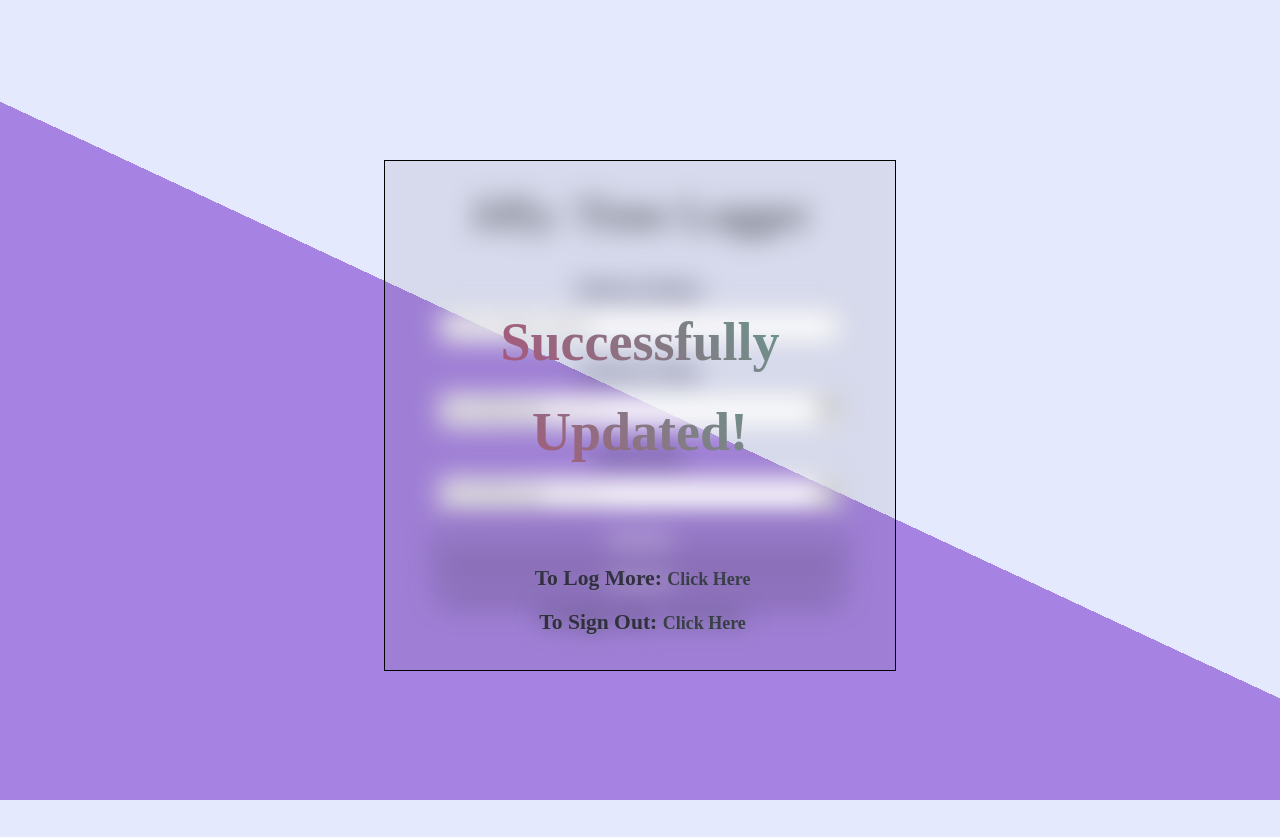
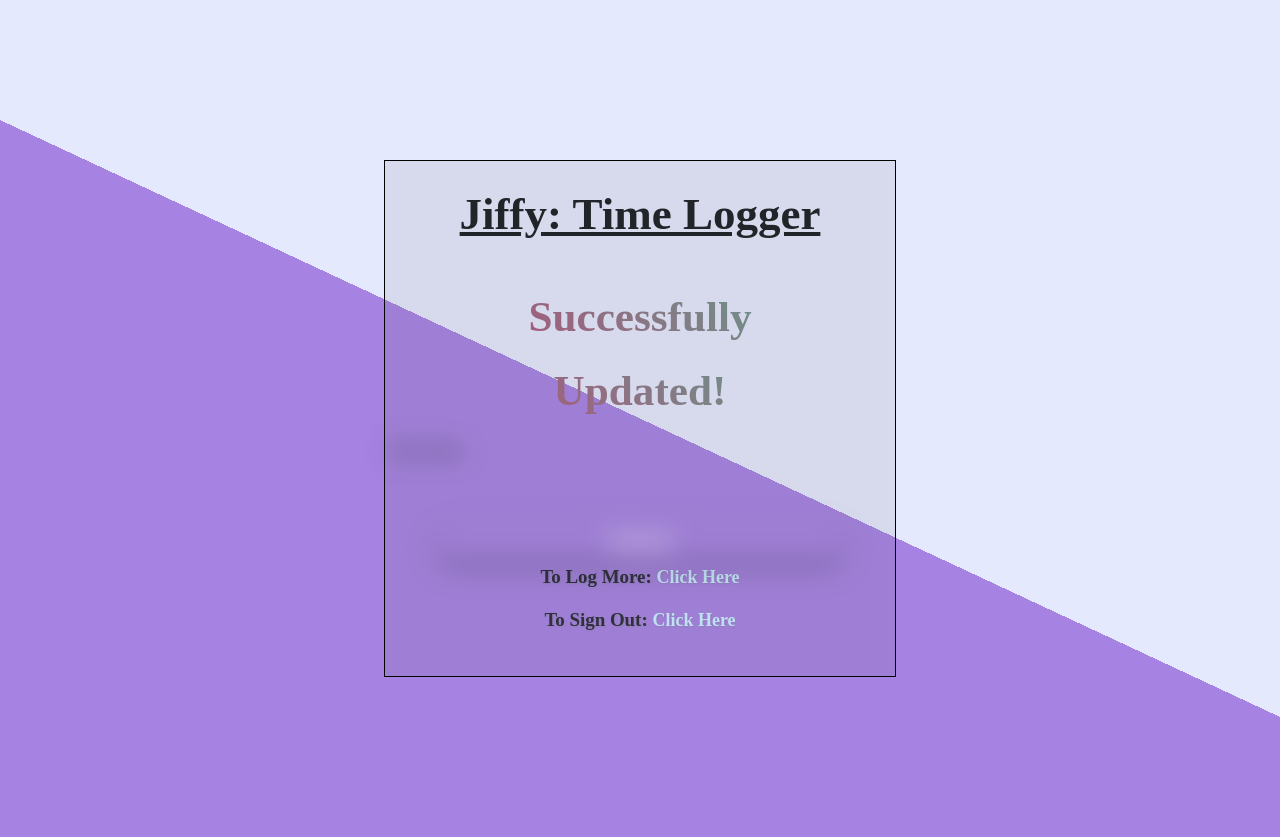
Before and after one commit to genteelmagpie/JiffyOnWeb, a website: page public/success.html in a window 1280 px wide. Before the commit the page ends 800 px from the top, so only its background shows below. Drawn offline with nearby package versions, Linux system fonts and the light colour scheme.

Commit message:
done with the changes. Fixed the layout

```diff
--- a/public/css/loggerStyle.css
+++ b/public/css/loggerStyle.css
@@ -92,14 +92,23 @@
     box-shadow: 0 8px 16px 0 rgba(0, 0, 0, 0.15), 0 6px 20px 0 rgba(0,0,0,0.19);
 }
 #loginButtons p{
+    /* text-align: center;
+    color: rgb(55, 55, 87); */
+
     text-align: center;
-    color: rgb(55, 55, 87);
+    font-weight: 600;
+    padding: 0;
+    margin: 0;
+    margin-bottom: 3%;
+    font-size: 1.05rem;
+    color: rgb(48, 48, 63);
+    text-shadow: 1px 1px 2px rgb(145, 125, 182);
 }
 #loginButtons p a{
-    color: rgb(207, 226, 236);
+    color: rgb(191, 225, 243);
     text-decoration: none;
 }
 #loginButtons p a:hover{
-    color: rgb(214, 235, 255);
+    color: rgb(224, 240, 255);
     text-decoration: underline;
 }
--- a/public/css/style.css
+++ b/public/css/style.css
@@ -31,9 +31,15 @@
 h1 {
   font-family: 'Times New Roman', Times, serif;
   font-size: 2.5rem;
+  font-weight: 600;
   color:aliceblue;
   text-align: center;
   margin-bottom: 10%;
+}
+
+.controlForm{
+  /* color: red; */
+  font-size: 1rem;
 }
 
 #passwordMatchError, #displayNameError{
@@ -141,11 +147,90 @@
 
 /* Write Media Queries here. */
 
-@media (min-resolution: 250dpi) {
+
+@media screen and (min-width: 101px) and (max-width: 600px) {
   /* CSS rules to apply to high-resolution mobile devices */
   .login-container {
 
     width: 60%;
+    min-width: fit-content;
+
+    }
+  h1 {
+    font-family: 'Times New Roman', Times, serif;
+    font-size: 1.1rem;
+    font-weight: 700;
+    color:aliceblue;
+    text-align: center;
+    margin-bottom: 10%;
+  }
+  .controlForm *{
+    font-size: 0.7rem;
+  }
+}
+
+
+@media screen and (min-width: 601px) and (max-width: 900px) {
+  /* CSS rules to apply to high-resolution mobile devices */
+  .login-container {
+
+    width: 60%;
+    min-width: fit-content;
+
+    }
+  h1 {
+    font-family: 'Times New Roman', Times, serif;
+    font-size: 1.5rem;
+    font-weight: 700;
+    color:aliceblue;
+    text-align: center;
+    margin-bottom: 10%;
+  }
+  .controlForm *{
+    font-size: 0.75rem;
+  }
+}
+
+@media screen and (min-width: 901px) and (max-width: 1600px) {
+  /* CSS rules to apply to high-resolution mobile devices */
+  .login-container {
+
+    width: 60%;
+    min-width: fit-content;
+
+    }
+  h1 {
+    font-family: 'Times New Roman', Times, serif;
+    font-size: 1.8rem;
+    font-weight: 700;
+    color:aliceblue;
+    text-align: center;
+    margin-bottom: 10%;
+  }
+}
+
+@media screen and (min-width: 1601px) and (max-width: 2400px) {
+  /* CSS rules to apply to high-resolution mobile devices */
+  .login-container {
+
+    width: 40%;
+    margin: 0 auto;
+    }
+  h1 {
+    font-family: 'Times New Roman', Times, serif;
+    font-size: 2.2rem;
+    font-weight: 700;
+    color:aliceblue;
+    text-align: center;
+    margin-bottom: 10%;
+  }
+}
+
+@media screen and (min-width: 2401px) and (max-width: 4800px) {
+  /* CSS rules to apply to high-resolution mobile devices */
+  .login-container {
+
+    width: 40%;
     margin: 0 auto;
     padding: 4% 0 4% 0;
     border: 1px solid #ccc;
@@ -154,4 +239,12 @@
     left: 50%;
     transform: translate(-50%, -50%);
     }
+  h1 {
+    font-family: 'Times New Roman', Times, serif;
+    font-size: 2.2rem;
+    font-weight: 700;
+    color:aliceblue;
+    text-align: center;
+    margin-bottom: 10%;
+  }
 }
--- a/public/css/successStyle.css
+++ b/public/css/successStyle.css
@@ -46,7 +46,7 @@
     text-align: center;
     text-decoration: underline;
     display: block;
-    font-size: 3rem;
+    font-size: 2.4rem;
     font-weight: 800;
   }
 
@@ -54,18 +54,15 @@
 
 h1{
     text-align: center;
-    padding-bottom: 3%;
-}
-#startingTime, #endTime, #subjectName, #loginButtons{
-    display: block;
-    padding-left: 1%;
-    margin: 0 auto;
-    margin-bottom: 2%;
-    width: 80%;
-    /* background-color: rgba(0, 0, 0, 0.1); */
+    font-size: 2.5rem;
+    text-decoration: underline;
+    font-weight: 800;
+    padding-bottom: 7%;
 }
 
+
 .container{
+    /* display: none; */
     width: 40%;
     margin: 20vh auto;
     padding: 2% 0 2% 0;
@@ -74,42 +71,12 @@
 
   }
 
-.upperContainer{
-    position:relative;
-    width: 40%;
-    margin: -60vh auto;
-    padding: 2% 0 2% 0;
-    /* border: 1px solid #000000; */
-    background-color:rgba(95, 87, 87, .00);
 
-}
 
 .blur-div {
     filter: blur(13px); /* Adjust the blur radius as needed */
 }
 
-
-.label{
-    text-align: center;
-    text-decoration: underline;
-    color: rgb(55, 55, 87);
-    display: block;
-    font-size: 1.2rem;
-    font-weight: 500;
-
-}
-
-#successfulMsg{
-    text-align: center;
-    /* margin-top: 5%; */
-    padding: 0;
-    margin: 0;
-    text-decoration: underline;
-    color: rgb(15, 180, 0);
-    display: block;
-    font-size: 3rem;
-    font-weight: 800;
-}
 
 .form-cntrl{
     padding: 1%;
@@ -123,36 +90,36 @@
     width: 80%;
     margin-top: 10%;
     /* margin-bottom: 7%; */
-    background-color: #9578c5;
+    background-color: rgba(255, 255, 255, 00);
     color: white;
     border: none;
     font-size:1.25rem;
     box-shadow: 0 8px 16px 0 rgba(0, 0, 0, 0.15), 0 6px 20px 0 rgba(0,0,0,0.19);
 }
 .submit:hover, .submit:focus, .submit:active{
-    background-color: #8c70bd;
-    color: rgb(255, 255, 255);
+    background-color: rgba(255, 255, 255, 00);
     border: none;
     box-shadow: 0 8px 16px 0 rgba(0, 0, 0, 0.15), 0 6px 20px 0 rgba(0,0,0,0.19);
 }
 #loginButtons p{
+  /* text-align: center;
+  color: rgb(55, 55, 87); */
+
   text-align: center;
   font-weight: 600;
   padding: 0;
   margin: 0;
   margin-bottom: 3%;
-    font-size: 1.2rem;
+  font-size: 1.05rem;
   color: rgb(48, 48, 63);
   text-shadow: 1px 1px 2px rgb(145, 125, 182);
-
 }
 #loginButtons p a{
-    color: rgb(56, 64, 68);
+  color: rgb(191, 225, 243);
   text-decoration: none;
-    text-shadow: none;
 }
 #loginButtons p a:hover{
-    color: rgb(214, 235, 255);
+  color: rgb(224, 240, 255);
   text-decoration: underline;
 }
 
@@ -169,38 +136,14 @@
 }
 
 @media screen and (min-width: 901px) and (max-width: 1200px) {
-  .upperContainer{
-    position:relative;
-    width: 40%;
-    margin: -65vh auto;
-    padding: 2% 0 2% 0;
-    /* border: 1px solid #000000; */
-    background-color:rgba(95, 87, 87, .00);
 
-}
 }
 @media screen and (min-width: 1201px) and (max-width: 1800px) {
 
-  .upperContainer{
-    position:relative;
-    width: 40%;
-    margin: -70vh auto;
-    padding: 2% 0 2% 0;
-    /* border: 1px solid #000000; */
-    background-color:rgba(95, 87, 87, .00);
 
-}
 }
 
 @media screen and (min-width: 1801px) and (max-width: 2400px) {
 
-  .upperContainer{
-    position:relative;
-    width: 40%;
-    margin: -80vh auto;
-    padding: 2% 0 2% 0;
-    /* border: 1px solid #000000; */
-    background-color:rgba(95, 87, 87, .00);
 
 }
-}
--- a/public/success.html
+++ b/public/success.html
@@ -4,36 +4,40 @@
   <title>Jiffy App - Web Version</title>
   <link rel="stylesheet" href="https://cdn.jsdelivr.net/npm/bootstrap@4.0.0/dist/css/bootstrap.min.css" integrity="sha384-Gn5384xqQ1aoWXA+058RXPxPg6fy4IWvTNh0E263XmFcJlSAwiGgFAW/dAiS6JXm" crossorigin="anonymous">
   <link rel="stylesheet" href="/css/successStyle.css">
+  <!-- <link rel="stylesheet" href=".\css\style.css"> -->
+
   <link rel="icon" href="/images/site_related/favicon.png" type="image/x-icon">
 
 </head>
 <body>
   <div class = 'container'>
-    <h1 class = 'blur-div'>Jiffy: Time Logger</h1>
-    <form class = 'form-cntrl blur-div' action="/timelogger" method="POST" autocomplete="off">
-      <label class="label"> Subject Name: </label>
-      <input type="text" name = 'subjectName' id = 'subjectName' placeholder = 'Enter Subject Name'>
-      <label class="label"> Starting Time: </label>
-      <input type="datetime-local" id="startingTime" name="startingTime">
-      <label class="label"> End Time: </label>
-      <input type="datetime-local" id="endTime" name="endTime">
-      <label id="successfulMsg" style="display: none;"> Login Successful! </label>
-      <input class = 'submit' type="submit" value="Submit">
+    <h1 class = 'dsf'>Jiffy: Time Logger</h1>
+    <label class = "animated-text" style="display: block;"> Successfully </label>
+    <label class = "animated-text" style="display: block;"> Updated! </label>
+    <form class = 'form-cntrl' action="/timelogger" method="POST" autocomplete="off">
+      <!-- <label class="label blur-div"> Subject Name: </label>
+      <label class="label blur-div"> Starting Time: </label> -->
+      <label class="label blur-div"> End Time: </label>
+      <input class = 'submit blur-div' type="button" disabled value="Submit">
     </form>
-    <div id="loginButtons" class = 'blur-div'>
+    <div id="loginButtons">
+      <p>To Log More: <a href="/timelogger">Click Here</a></p>
       <p>To Sign Out: <a href="/logout">Click Here</a></p>
+    </div>
 
     </div>
   </div>
+
+<!--
     <div class = 'upperContainer'>
-      <!-- <h1>Jiffy: Time Logger</h1> -->
+      <h1>Jiffy: Time Logger</h1>
       <form class = 'form-cntrl' action="/timelogger" method="POST" autocomplete="off">
         <!-- <label class="label"> Subject Name: </label>
         <input type="text" name = 'subjectName' id = 'subjectName' placeholder = 'Enter Subject Name'>
         <label class="label"> Starting Time: </label>
         <input type="datetime-local" id="startingTime" name="startingTime">
         <label class="label"> End Time: </label>
-        <input type="datetime-local" id="endTime" name="endTime"> -->
+        <input type="datetime-local" id="endTime" name="endTime">
         <label class = "animated-text" style="display: block;"> Successfully </label>
         <label class = "animated-text" style="display: block;"> Updated! </label>
         <input class = 'submit blur-div' type="submit" value="Submit">
@@ -41,6 +45,6 @@
       <div id="loginButtons">
         <p>To Log More: <a href="/timelogger">Click Here</a></p>
         <p>To Sign Out: <a href="/logout">Click Here</a></p>
-      </div>
+      </div>  -->
 </body>
 </html>
```
Also changed, not shown: app.js (+11 -37 lines), public/signUpFirebase.html (+15 -15 lines), README.md (added). Lines whose indentation alone changed are shown as unchanged.
